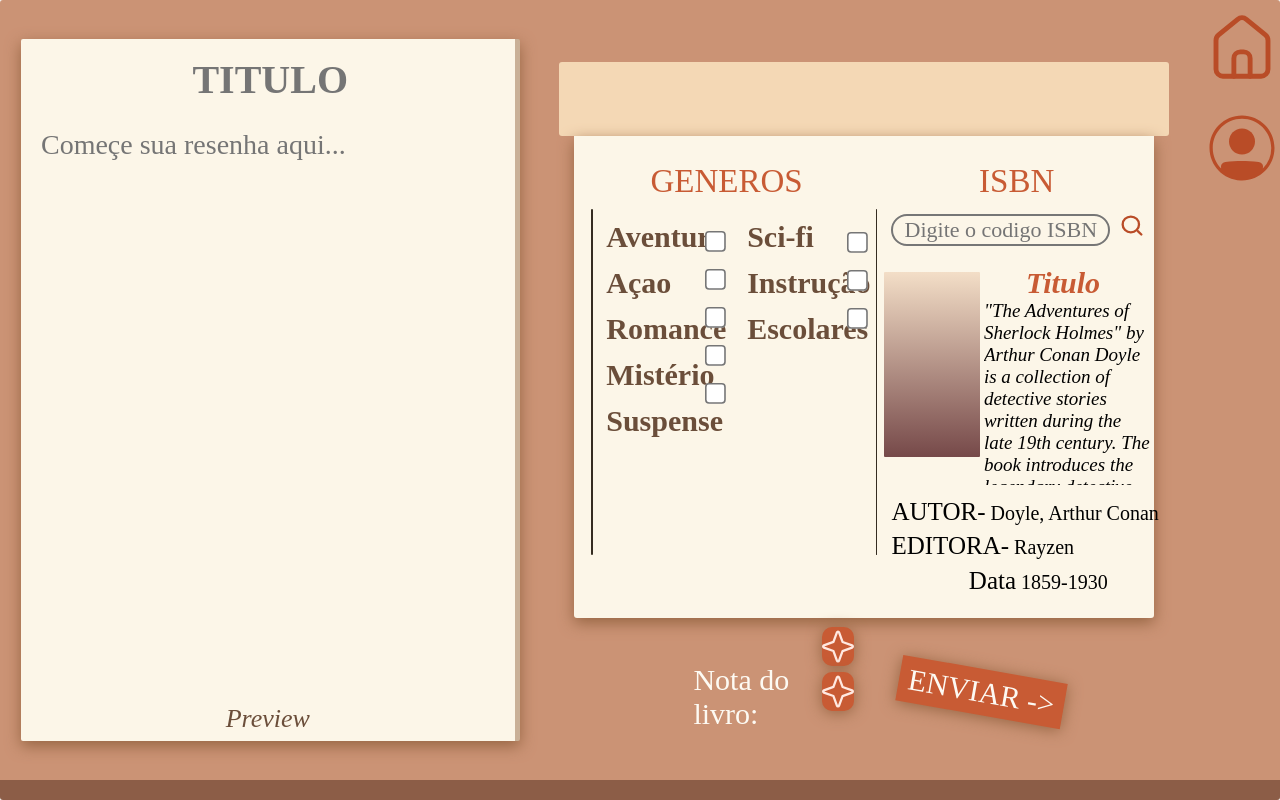
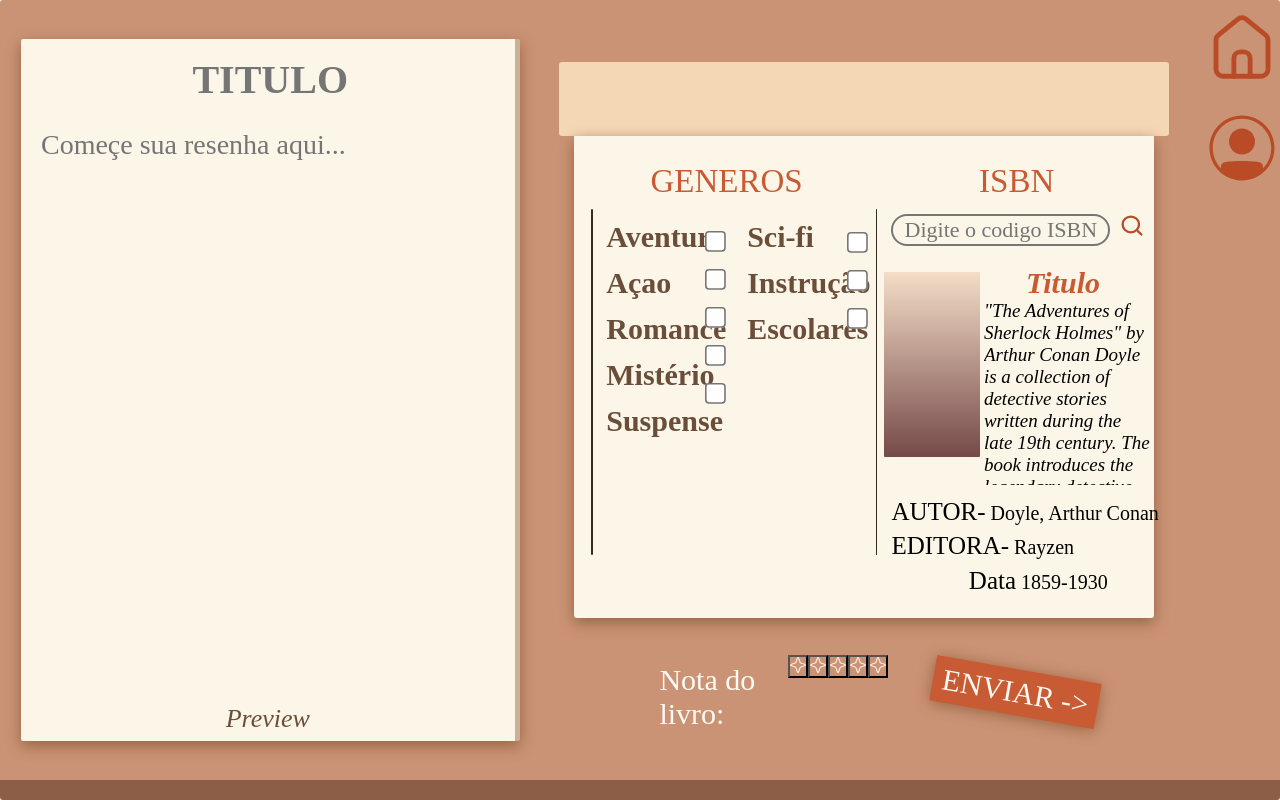
Before and after one commit to Jouusey/SA-segundafase, a React app: page /telaescrivaninha in a window 1280 px wide. Built offline with nearby package versions, Linux system fonts and the light colour scheme; the HTML template or start-up script is replaced by a standard one; a web font is replaced by a local one.

Commit message:
notas na escrivaninha

```diff
--- a/src/components/EstrelasBtn.css
+++ b/src/components/EstrelasBtn.css
@@ -1,4 +1,4 @@
-.div{
+.btnEstrelas{
 
     display: flex;
     height: 100%;
--- a/src/components/EstrelasBtn.jsx
+++ b/src/components/EstrelasBtn.jsx
@@ -5,51 +5,73 @@ function EstrelasBtn() {
 
 
 
-    const [notaUm, setNotaUm] = useState(<img className='btn-desfecho-img' src="public\images\streamline--star-2.svg" alt="" />)
-    const [notaDois, setNotaDois] = useState(<img className='btn-desfecho-img' src="public\images\streamline--star-2.svg" alt="" />)
+  const [notaUm, setNotaUm] = useState(<img className='img-btn-desfecho-img' src="public\images\streamline--star-2.svg" alt="" />)
+  const [notaDois, setNotaDois] = useState(<img className='img-btn-desfecho-img' src="public\images\streamline--star-2.svg" alt="" />)
+  const [notaTres, setNotaTres] = useState(<img className='img-btn-desfecho-img' src="public\images\streamline--star-2.svg" alt="" />)
+  const [notaQuatro, setNotaQuatro] = useState(<img className='img-btn-desfecho-img' src="public\images\streamline--star-2.svg" alt="" />)
+  const [notaCinco, setNotaCinco] = useState(<img className='img-btn-desfecho-img' src="public\images\streamline--star-2.svg" alt="" />)
 
+  function livroNotaUm(){
 
-    function mudarNotaUm() {
+    setNotaUm(<img className='img-btn-desfecho-img' src= "public\images\streamline--star-2-solid.svg" />)
+    setNotaDois(<img className='img-btn-desfecho-img' src= "public\images\streamline--star-2.svg" />)
+    setNotaTres(<img className='img-btn-desfecho-img' src= "public\images\streamline--star-2.svg" />)
+    setNotaQuatro(<img className='img-btn-desfecho-img' src= "public\images\streamline--star-2.svg" />)
+    setNotaCinco(<img className='img-btn-desfecho-img' src= "public\images\streamline--star-2.svg" />)
 
-        setNotaUm(<img className='btn-desfecho-img' src="public\images\streamline--star-2-solid.svg" alt="" />)
-        setNotaDois(<img className='btn-desfecho-img' src="public\images\streamline--star-2.svg" alt="" />)
+  }
+  function livroNotaDois(){
 
-    }
+    setNotaUm(<img className='img-btn-desfecho-img' src= "public\images\streamline--star-2-solid.svg" />)
+    setNotaDois(<img className='img-btn-desfecho-img' src= "public\images\streamline--star-2-solid.svg" />)
+    setNotaTres(<img className='img-btn-desfecho-img' src= "public\images\streamline--star-2.svg" />)
+    setNotaQuatro(<img className='img-btn-desfecho-img' src= "public\images\streamline--star-2.svg" />)
+    setNotaCinco(<img className='img-btn-desfecho-img' src= "public\images\streamline--star-2.svg" />)
 
-    function mudarNotaDois() {
+  }
+  function livroNotaTres(){
 
-        setNotaUm(<img className='btn-desfecho-img' src="public\images\streamline--star-2-solid.svg" alt="" />)
-        setNotaDois(<img className='btn-desfecho-img' src="public\images\streamline--star-2-solid.svg" alt="" />)
+    setNotaUm(<img className='img-btn-desfecho-img' src= "public\images\streamline--star-2-solid.svg" />)
+    setNotaDois(<img className='img-btn-desfecho-img' src= "public\images\streamline--star-2-solid.svg" />)
+    setNotaTres(<img className='img-btn-desfecho-img' src= "public\images\streamline--star-2-solid.svg" />)
+    setNotaQuatro(<img className='img-btn-desfecho-img' src= "public\images\streamline--star-2.svg" />)
+    setNotaCinco(<img className='img-btn-desfecho-img' src= "public\images\streamline--star-2.svg" />)
 
+  }
+  function livroNotaQuatro(){
 
-    }
-/*
-    function mudarNotaTres() {
+    setNotaUm(<img className='img-btn-desfecho-img' src= "public\images\streamline--star-2-solid.svg" />)
+    setNotaDois(<img className='img-btn-desfecho-img' src= "public\images\streamline--star-2-solid.svg" />)
+    setNotaTres(<img className='img-btn-desfecho-img' src= "public\images\streamline--star-2-solid.svg" />)
+    setNotaQuatro(<img className='img-btn-desfecho-img' src= "public\images\streamline--star-2-solid.svg" />)
+    setNotaCinco(<img className='img-btn-desfecho-img' src= "public\images\streamline--star-2.svg" />)
 
-    }
+  }
+  function livroNotaCinco(){
 
-    function mudarNotaQuatro() {
+    setNotaUm(<img className='img-btn-desfecho-img' src= "public\images\streamline--star-2-solid.svg" />)
+    setNotaDois(<img className='img-btn-desfecho-img' src= "public\images\streamline--star-2-solid.svg" />)
+    setNotaTres(<img className='img-btn-desfecho-img' src= "public\images\streamline--star-2-solid.svg" />)
+    setNotaQuatro(<img className='img-btn-desfecho-img' src= "public\images\streamline--star-2-solid.svg" />)
+    setNotaCinco(<img className='img-btn-desfecho-img' src= "public\images\streamline--star-2-solid.svg" />)
 
-    }
-    function mudarNotaCinco() {
-
-    } */
-
+  }
 
 
 
   return (
-    <div>
+    <div className='btnEstrelas'>
 
-
-
-        <button onClick={mudarNotaUm} className='generoIsbn-desfecho-btn'>{notaUm}</button>
-        <button onClick={mudarNotaDois} className='generoIsbn-desfecho-btn'>{notaDois}</button>
-
-
-      {/*   <button onClick={mudarNotaTres} className='generoIsbn-desfecho-btn'></button>
-        <button onClick={mudarNotaQuatro} className='generoIsbn-desfecho-btn'></button>
-        <button onClick={mudarNotaCinco} className='generoIsbn-desfecho-btn'></button> */}
+        <button onClick={livroNotaUm} className='
+.generoIsbn-desfecho-btn'>{notaUm}</button>
+        <button onClick={livroNotaDois} className='
+.generoIsbn-desfecho-btn'>{notaDois}</button>
+        <button onClick={livroNotaTres} className='
+.generoIsbn-desfecho-btn'>{notaTres}</button>
+        <button onClick={livroNotaQuatro} className='
+.generoIsbn-desfecho-btn'>{notaQuatro}</button>
+        <button onClick={livroNotaCinco} className='
+.generoIsbn-desfecho-btn'>{notaCinco}</button>
 
     </div>
   )
--- a/src/components/ResenhasConfigs.jsx
+++ b/src/components/ResenhasConfigs.jsx
@@ -3,8 +3,8 @@ import './ResenhasConfigs.css'
 import{ GlobalContext } from '../contexts/GlobalContext'
 import { useContext } from 'react'
 import EstrelasBtn from './EstrelasBtn'
-import EstrelaCass from './EstrelaCass'
-import LivroAleatorio from './LivroAleatorio'
+import EstrelaCass from './EstrelaCass'/*
+import LivroAleatorio from './LivroAleatorio' */
 
 function ResenhasConfigs() {
   return (
```
